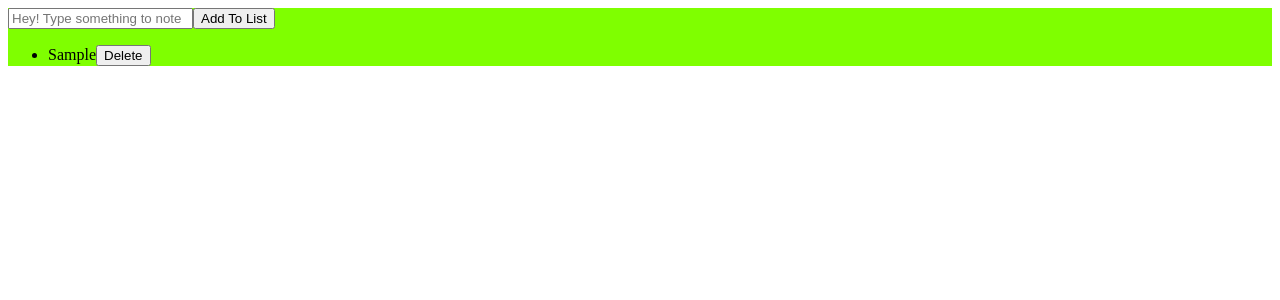
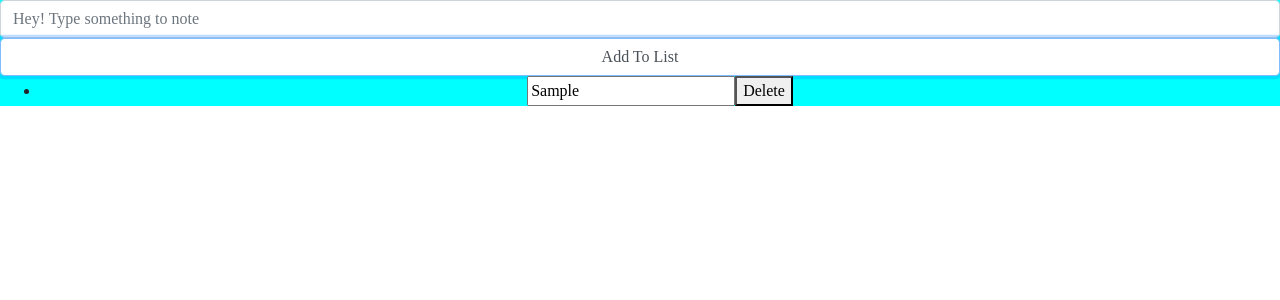
Before and after one commit to RahulKumarOfficial/ToDo-List-App, a React (Create React App) app: page / in a window 1280 px wide. Both pictures are taken after typing "Sample" into the empty fields and a click on the button "Add To List". Shown: the top 300 px of the page. Built offline with nearby package versions, Linux system fonts and the light colour scheme.

Commit message:
Just a backup before original file is updated

```diff
--- a/public/index.html
+++ b/public/index.html
@@ -1,6 +1,7 @@
 <html>
 <head>
 <title>TodoList</title>
+<link href="https://stackpath.bootstrapcdn.com/bootstrap/4.1.1/css/bootstrap.min.css" rel="stylesheet" integrity="sha384-WskhaSGFgHYWDcbwN70/dfYBj47jz9qbsMId/iRN3ewGhXQFZCSftd1LZCfmhktB" crossorigin="anonymous">
 </head>
 <body>
     <div id="root"></div>
--- a/src/App.js
+++ b/src/App.js
@@ -41,12 +41,12 @@ class App extends Component {
     return (
       <div className="contains">
         <div className="formInput">
-          <input
+        <input
             type="text"
             placeholder="Hey! Type something to note"
             ref={a => (this.inputElement = a)}
-          />
-          <button type="submit" onClick={this.AddElement}>
+          className="form-control"/>
+          <button type="submit" onClick={this.AddElement} className="form-control" width="48" height="48">
             Add To List
           </button>
          <TodoItems entries = {this.state.items}
--- a/src/TodoItems.js
+++ b/src/TodoItems.js
@@ -1,15 +1,33 @@
-import React,{Component} from "react"
+import React,{Component} from "react";
 
 class TodoItems extends Component{
     constructor(props){
         super(props);
 
         this.createTasks= this.createTasks.bind(this);
+
+     }
+
+    handleChange(text){
+        console.log("Editable mode!");
     }
+    updateField(event){
+       // console.log(event.target.value);
+
+        this.setState({text:event.target.value});
+        var text = event.target.value;
+        console.log(text);
+
+    }
+    onChange = (event) =>{
+        this.setState({text:event.target.value})
+        console.log(event.target.value);
+    }
+
     createTasks(item){
-        return <div><li>{item.text}
-        <button onClick={()=>this.delete(item.text)}>Delete</button>
-        </li>
+        return <div id="one"><center><li><input value={item.text} onChange={this.onChange}/>
+        <button type="submit" onClick={()=>this.delete(item.text)}>Delete</button>
+        </li></center>
         </div>
 
 }
@@ -17,6 +35,7 @@ delete(text){
     this.props.delete(text);
 
 }
+
     render(){
         var todoEntries = this.props.entries;
         var listItems = todoEntries.map(this.createTasks);
--- a/src/index.css
+++ b/src/index.css
@@ -1,5 +1,15 @@
 .contains{
-    background-color: chartreuse;
+    background-color: aqua ;
     height: auto;
     width: auto;
 }
+.formInput{
+    font-family: cursive;
+    text-align: center;
+}
+.formOne{
+    text-align: center;
+    text-decoration: aqua;
+    height: 500px;
+    width:auto;
+}
```
